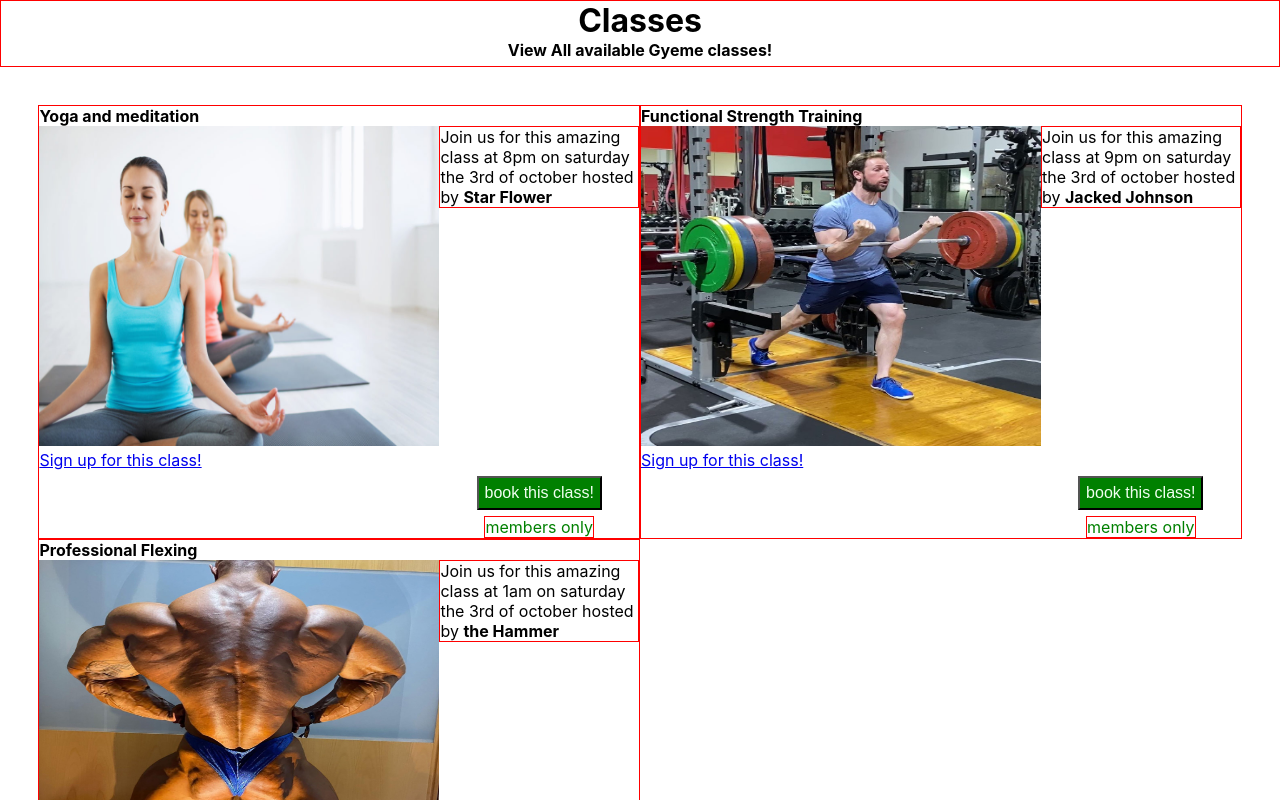
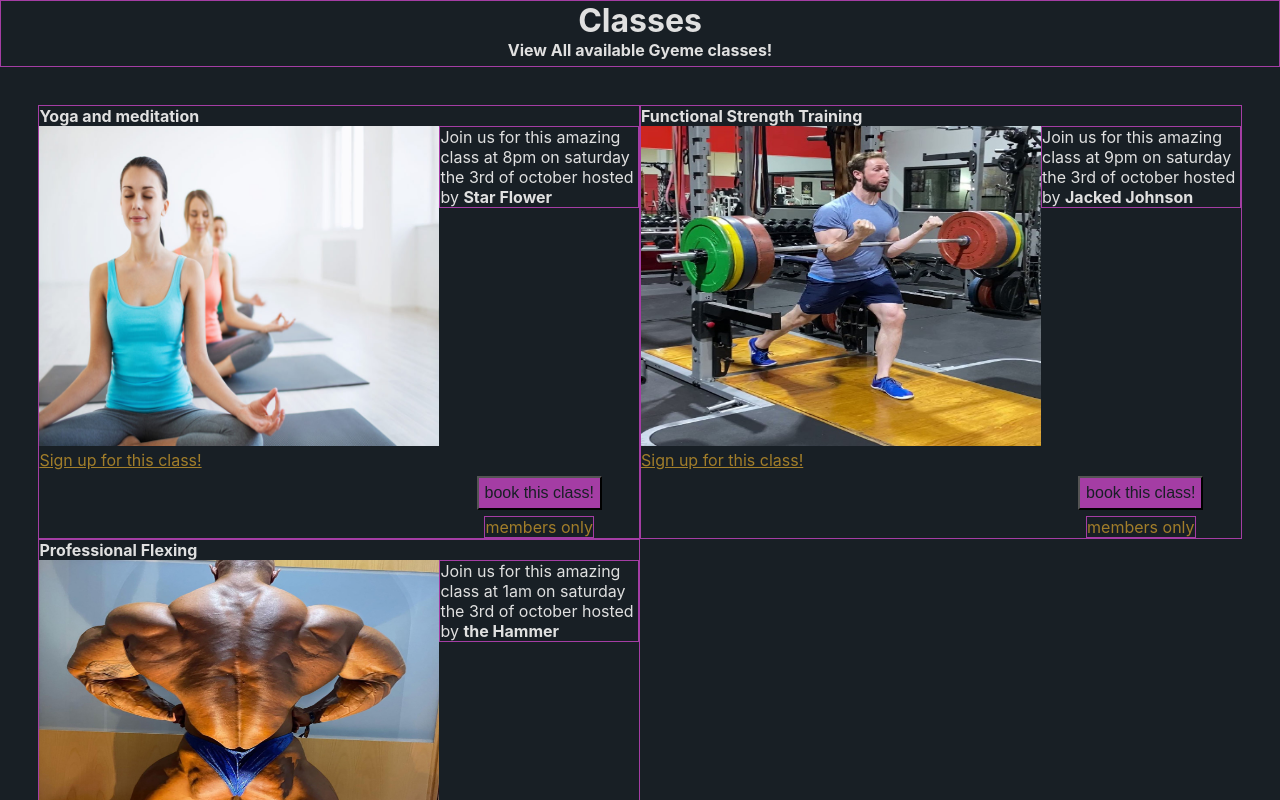
Before and after one commit to react-group-assignment/gyeme-frontend, a React (Vite) app in the folder gyeme_react/: page / in a window 1280 px wide. Shown: the top 800 px of the page. Built offline with nearby package versions, Linux system fonts and the light colour scheme.

Commit message:
added colour palette to classes page

```diff
--- a/gyeme_react/src/components/classes/classes_page.css
+++ b/gyeme_react/src/components/classes/classes_page.css
@@ -1,12 +1,18 @@
+body {
+    color: #E0E0E0;
+    background-color: #181F25;
+}
+
 .heading{
     display: grid;
     grid-template-columns: 1fr;
     grid-template-rows: 1.5fr 1fr;
-    border: 1px solid red;
+    border: 1px solid #A43DA4;
+    color: #E0E0E0;
 }
 
 .class{
-    border: 1px solid red;
+    border: 1px solid #A43DA4;
     display: grid;
     grid-template-columns: 1fr 1fr;
     grid-template-rows: 1fr;
@@ -15,7 +21,7 @@
 .class-list{
     grid-column-start: 2;
     grid-row-start: 1;
-    border: 1px solid red;
+    border: 1px solid #A43DA4;
     margin: 0;
 }
 
@@ -26,15 +32,15 @@
 p {
     height: min-content;
     margin-top: 10%;
-    border: 1px solid red;
+    border: 1px solid #A43DA4;
 }
 
 .members-only{
     grid-column-start: 2;
     justify-self: center;
-    color: green;
     margin: 0;
     padding: 0%;
+    color: #A27E2A;
 }
 
 button {
@@ -43,14 +49,18 @@ button {
     justify-self: center;
     margin: 3%;
     padding: 3%;
-    color: honeydew;
-    background-color: green;
+    color: #181F25;
+    background-color: #A43DA4;
+}
+
+a{
+    color: #A27E2A;
 }
 
 @media all and (min-width: 1100px) {
     .trainer{
         color: green;
-        border: 1px solid red;
+        border: 1px solid #A43DA4;
         display: grid;
         grid-template-columns: 1fr 1fr;
         grid-template-rows: 1fr;
```
